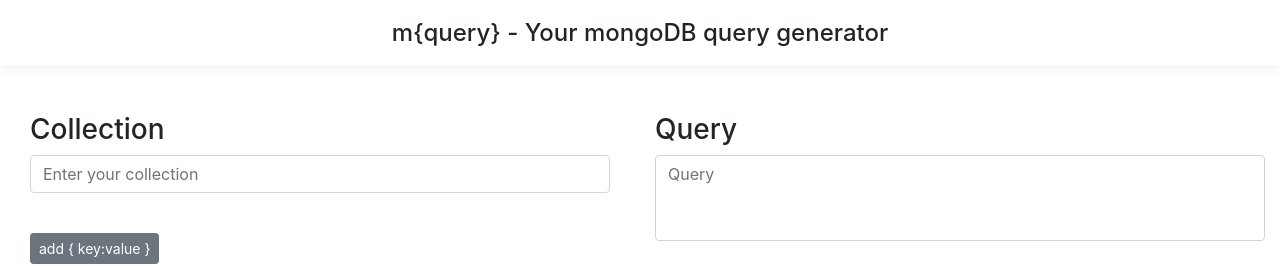
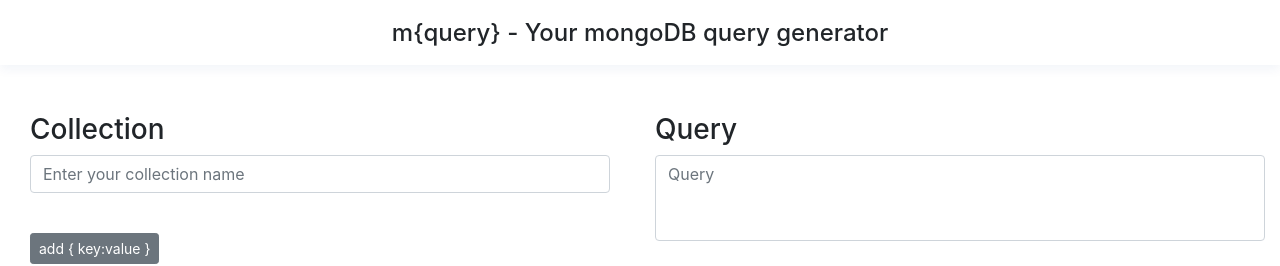
Before and after one commit to pawansingh972/mquery, a Vue app: page / in a window 1280 px wide. Shown: the top 266 px of the page. Built offline with nearby package versions, Linux system fonts and the light colour scheme.

Commit message:
Changed the input placeholder

```diff
--- a/src/components/Query.vue
+++ b/src/components/Query.vue
@@ -16,7 +16,7 @@
                     class="collection"
                     v-bind:class="{ 'nodata': needCollection }"
                     type="text"
-                    placeholder="Enter your collection">
+                    placeholder="Enter your collection name">
                   </b-form-input>
                   <!-- Key/Value pairs -->
                   <ol class="mt-4">
```
